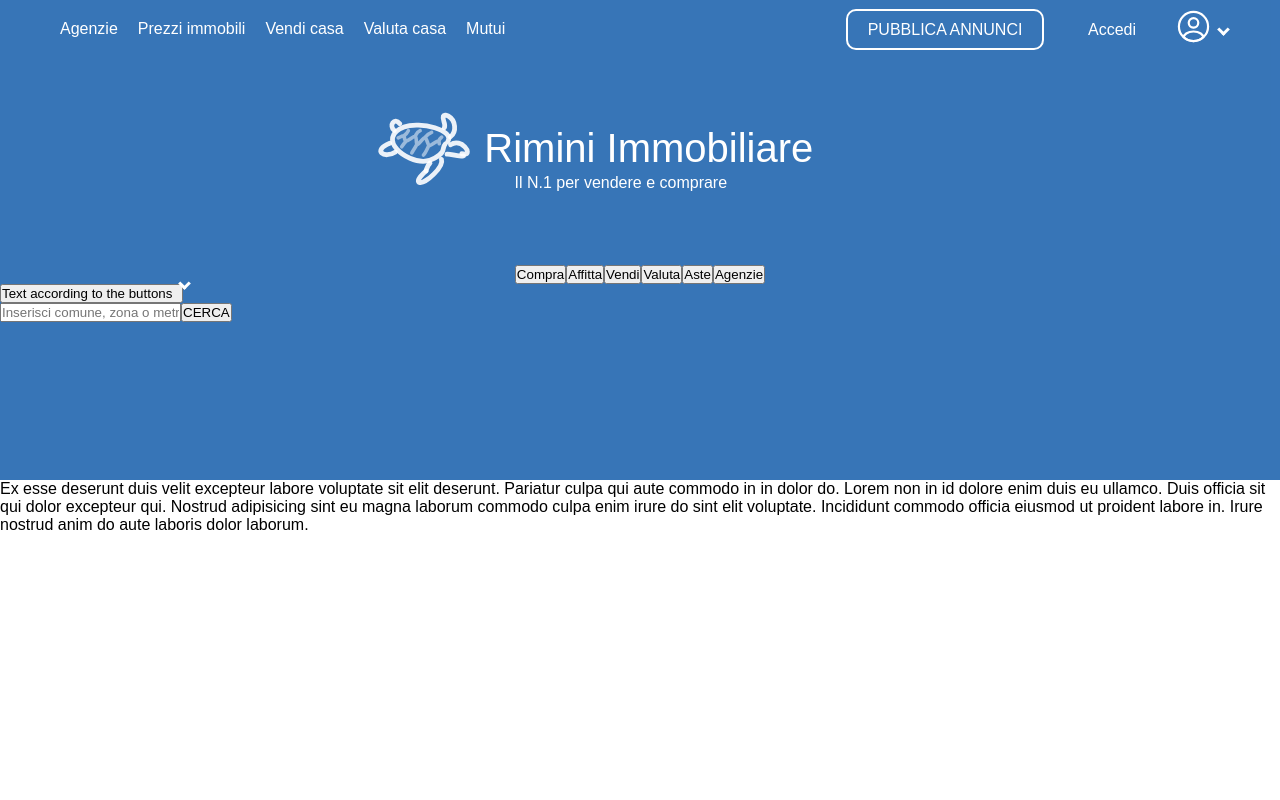
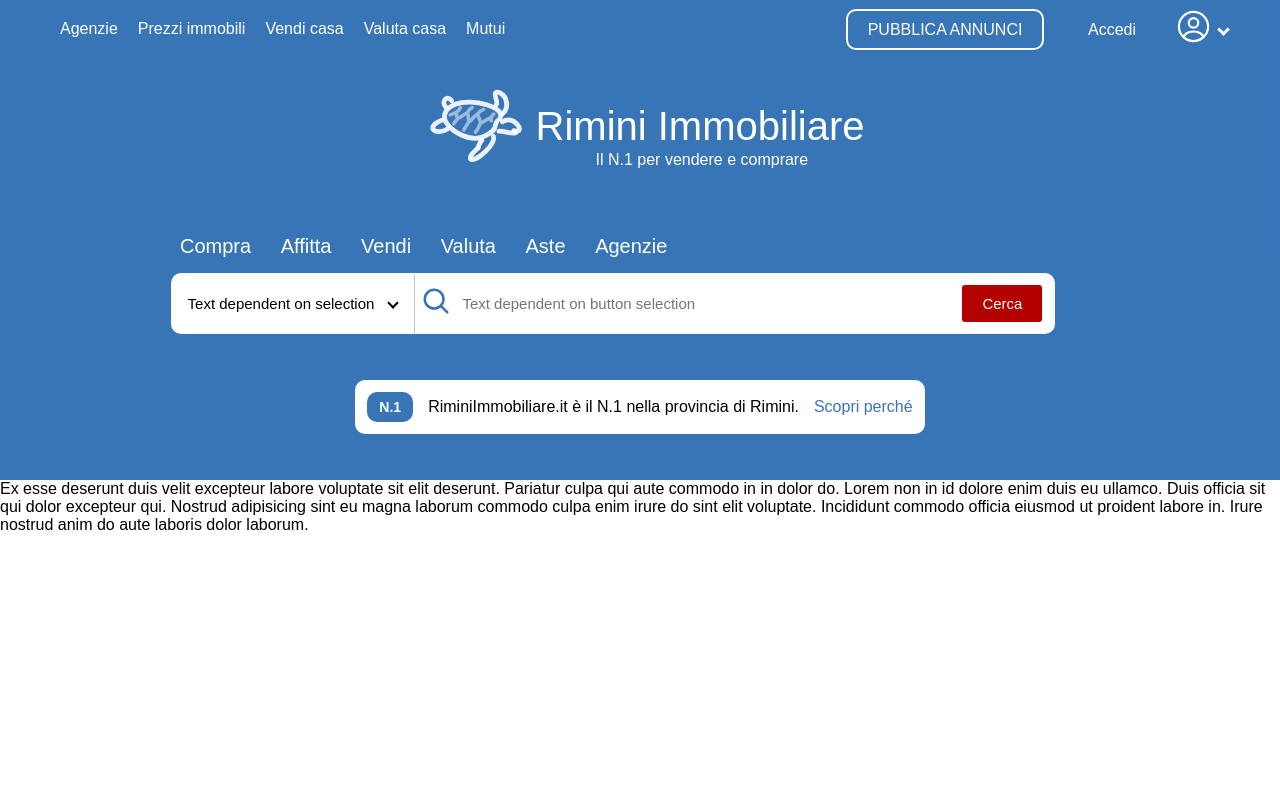
Before and after one commit to marc-alzapiedi/RiminiImmobiliare_client, a React (Create React App) app: page / in a window 1280 px wide. Shown: the top 800 px of the page. Built offline with nearby package versions, Linux system fonts and the light colour scheme; the HTML template or start-up script is replaced by a standard one.

Commit message:
Made progress on the front page

```diff
--- /dev/null
+++ b/src/Icons/ArrowDown.js
@@ -0,0 +1,10 @@
+
+
+const ArrowDown = ({rotateArrow, condition_1, condition_2}) => {
+    // console.log(rotateArrow, condition_1, condition_2)
+    return (
+        <i className = {rotateArrow ? condition_1 : condition_2}></i>
+    )
+}
+
+export default ArrowDown
--- /dev/null
+++ b/src/Icons/Search.js
@@ -0,0 +1,9 @@
+const Search = () => {
+    return (
+        <svg xmlns="http://www.w3.org/2000/svg" width="30px" height="30px" viewBox="0 0 24 24" fill="none">
+        <path d="M15.7955 15.8111L21 21M18 10.5C18 14.6421 14.6421 18 10.5 18C6.35786 18 3 14.6421 3 10.5C3 6.35786 6.35786 3 10.5 3C14.6421 3 18 6.35786 18 10.5Z" stroke="#004fa4c8" strokeWidth="2" strokeLinecap="round" strokeLinejoin="round"/>
+        </svg>
+    )
+}
+
+export default Search
--- /dev/null
+++ b/src/components/GridSpacer/index.js
@@ -0,0 +1,9 @@
+const GridSpacer = () => {
+    return (
+        <div>
+
+        </div>
+    )
+}
+
+export default GridSpacer
--- a/src/components/Logo/index.js
+++ b/src/components/Logo/index.js
@@ -3,7 +3,7 @@ import Turtle from "../../Icons/Turtle"
 
 const Logo = () => {
     return (
-        <main>
+        <div className="Logo">
             <Link>
                 <Turtle />
                 Rimini Immobiliare
@@ -11,7 +11,7 @@ const Logo = () => {
             <Link>
                 Il N.1 per vendere e comprare
             </Link>
-        </main>
+        </div>
     )
 }
 
--- a/src/pages/main/main.js
+++ b/src/pages/main/main.js
@@ -1,6 +1,5 @@
 import './style.css'
 import ProfileIcon from '../../Icons/ProfileIcon'
-import Turtle from '../../Icons/Turtle'
 import Container from '../../components/Container'
 import Messagge from '../../Icons/Message'
 import Heart from '../../Icons/Heart'
@@ -10,20 +9,43 @@ import Clock from '../../Icons/Clock'
 import SellHouse from '../../Icons/SellHouse'
 import Scale from '../../Icons/Scale'
 import Plus from '../../Icons/Plus'
-import { Link } from 'react-router-dom'
+import GridSpacer from '../../components/GridSpacer'
 import { useState } from 'react'
 import Menu from '../../components/Menu'
 import MenuItem from '../../components/Menu/MenuItem'
 import Logo from '../../components/Logo'
+import ArrowDown from '../../Icons/ArrowDown'
+import Search from '../../Icons/Search'
+import { Link } from 'react-router-dom'
 
 const Main = () => {
 
     const [loginMenu, setLoginMenu] = useState(false)
-    const [rotateArrow, setRotateArrow] = useState(false)
+    const [rotateLoginArrow, setLoginArrow] = useState(false)
+    const [rotateSearchArrow, setSearchArrow] = useState (false)
 
-    const handleDropdown = () => {
+    const between = (x, min, max) => {
+        return x >= min && x <= max
+    }
+
+    const handleDropdown = (event) => {
+        // console.log(event.clientX, event.clientY)
+
+        if (event.clientX > 1100 && event.clientY < 60){
+            setLoginArrow(!rotateLoginArrow)
             setLoginMenu(!loginMenu)
-        setRotateArrow(!rotateArrow)
+
+        }
+
+        // if (event.clientX < 200 && between(event.clientY, 250, 350)){
+        //     setSearchArrow(!rotateSearchArrow)
+
+        // }
+
+    }
+
+    const handleSearchMenu = () => {
+
     }
 
 
@@ -47,13 +69,14 @@ const Main = () => {
                             <a href='https://www.w3schools.com/css/css_pseudo_classes.asp' className='logIns'> Accedi</a>
                             <button className='logIns' onClick={handleDropdown}>
                                 <ProfileIcon />
-                                <i className = {rotateArrow ?`arrow down up` : `arrow down`}></i>
+                                {/* <i className = {rotateLoginArrow ?`arrow down up` : `arrow down`}></i> */}
+
+                                <ArrowDown rotateArrow = {rotateLoginArrow} condition_1 = {'arrow down up'} condition_2 = {'arrow down'}/>
+
                             </button>
                         </nav>
 
-                        <div>
-
-                        </div>
+                        <GridSpacer />
 
                         {loginMenu &&
 
@@ -83,67 +106,57 @@ const Main = () => {
 
                     </header>
 
-
                     <Logo />
 
-                    <form>
                     <nav>
+                        <div className='searchBar-Menu'>
                             <button>Compra</button>
                             <button>Affitta</button>
                             <button>Vendi</button>
                             <button>Valuta</button>
                             <button>Aste</button>
                             <button>Agenzie</button>
-                        </nav>
+                        </div>
+
 
                         <div className='searchBar'>
-                            <div className='dropdown'>
-                                <button  className='dropbtn'>
-                                    Text according to the buttons
-                                    <i className='arrow down'></i>
+
+                            <Search />
+                            <button onClick={handleDropdown}>
+                                Text dependent on selection
+                                <ArrowDown rotateArrow = {rotateSearchArrow} condition_1 = {'arrow up down'} condition_2 = {'arrow down'}/>
                             </button>
-                                {/* <form id='myDropdown' className='dropdown-content'>
+                            <input type='text' placeholder='Text dependent on button selection'/>
+
                             <button>
-                                        Case - Appartamenti
-                                        <input type='radio' id='case' name='first_dropdwn' value={"Case - Appartamenti"}></input>
-                                        <i className='arrow down'></i>
+                                Cerca
                             </button>
-                                    <br/>
-                                    <button>
-                                        Nuove costruzioni
-                                        <input type='radio' id='costruzioni' name='second_dropdwn' value={"Nuove - costruzioni"}></input>
-                                        <i className='arrow down'></i>
-                                    </button>
-                                    <br/>
-                                    <label htmlFor='garage'>Garage - Posti auto</label>
-                                    <input type='radio' id='garage' name='third-dropdwn' value={"Garage - Posti auto"}></input>
-                                    <br/>
-                                    <label htmlFor='palazzi'>Palazzi - Edifici</label>
-                                    <input type='radio' id='palazzi' name='fourth-dropdwn' value={"Palazzi - Edifici"}></input>
-                                    <br />
-                                    <label htmlFor='uffici'>Uffici - Coworking</label>
-                                    <input type='radio' id='uffici' name='fifth-dropdwn' value={"Uffici - Coworking"}></input>
-                                    <br />
-                                    <label htmlFor='negozi'>Negozi - Locali commerciali</label>
-                                    <input type='radio' id='negozi' name='sixth-dropdwn' value={"Negozi - Locali commerciali"}></input>
-                                    <br />
-                                    <label htmlFor='magazzini'>Magazzini - Depositi</label>
-                                    <input type='radio' id='magazzini' name='seventh-dropdwn' value={"Magazzini - Depositi"}></input>
-                                    <br />
-                                    <label htmlFor='Capannoni'>Capannoni</label>
-                                    <input type='radio' id='capannoni' name='eigth-dropdwn' value={"Caponnoni"}></input>
-                                    <br />
-                                    <label htmlFor='terreni'>Terreni</label>
-                                    <input type='radio' id='terreni' name='sixth-dropdwn' value={"Terreni"}></input>
-                                </form> */}
+
+
+
+
                         </div>
-                            <input type='text' name='search' placeholder='Inserisci comune, zona o metro' />
-                            <button>CERCA</button>
+
+                        <div className='searchBar-Label'>
+
+                            <p>
+                                N.1
+                            </p>
+
+                            <p>
+
+                                RiminiImmobiliare.it è il N.1 nella provincia di Rimini.
+                            </p>
+
+                            <Link>
+                                Scopri perché
+                            </Link>
+
                         </div>
 
 
 
-                    </form>
+                    </nav>
 
                 </section>
 
--- a/src/pages/main/style.css
+++ b/src/pages/main/style.css
@@ -12,7 +12,7 @@
 
 .top-header{
     display: grid;
-    grid-template-rows: 50px 1fr 1fr;
+    grid-template-rows: 50px 170px 1fr;
     background-color: #004fa4c8;
 }
 
@@ -30,6 +30,14 @@ header{
     position: relative;
     bottom: 10px;
     left: 8px;
+}
+
+.searchBar > button > .arrow{
+    border: solid black;
+    border-width: 0 2px 2px 0;
+    position: static;
+    margin: 2px;
+    margin-left: 15px;
 }
 
 .down {
@@ -172,13 +180,13 @@ header{
     text-decoration: underline;
 }
 
-main {
+.Logo {
     display: grid;
     align-content: center;
-    justify-content: center;
+    justify-self: center;
 }
 
-main > a:first-child{
+.Logo > a:first-child{
     display: grid;
     grid-template-columns: 120px 328.95px;
     align-items: center;
@@ -186,20 +194,118 @@ main > a:first-child{
     color: white;
     font-size: 40px;
     position: relative;
-    right: 4vw;
-
+    justify-self: center;
 }
 
-main > a:last-child{
+.Logo > a:last-child{
     text-decoration: none;
     color: white;
     position: relative;
-    left: 99px;
+    left: 180px;
     bottom: 35px;
     width: 250px;
 }
 
+.top-header > nav{
+    display: grid;
+    grid-template-rows: min-content min-content;
+}
 
-form > nav{
+.searchBar-Menu, .searchBar{
     text-align: center;
 }
+
+.searchBar-Menu{
+    margin-right: 33.8vw;
+}
+
+.searchBar-Menu > button{
+    background-color: transparent;
+    border: solid 2px transparent;
+    padding: 1vw;
+    font-size: 20px;
+    color: white;
+    border-top-left-radius: 10px;
+    border-top-right-radius: 10px;
+}
+
+.searchBar-Menu > button:hover{
+    cursor: pointer;
+    background-color: #86b5ea80;
+}
+
+.searchBar > button, .searchBar > input{
+    background-color: white;
+    border: 2px solid white;
+    padding: 20px 15px 20px 15px;
+    font-size: 15px;
+}
+
+.searchBar > button:nth-child(2){
+    border-top-left-radius: 10px;
+    border-bottom-left-radius: 10px;
+    border-right: 1px solid rgb(197, 197, 197);
+
+}
+
+.searchBar > button:last-child{
+    position: relative;
+    border-radius: 5px;
+    background-color: rgb(181, 0, 0);
+    color: white;
+    right: 95px;
+    padding: 10px 20px 10px 20px
+}
+
+.searchBar > input{
+    width: 50vw;
+    border-top-right-radius: 10px;
+    border-bottom-right-radius: 10px;
+    text-indent: 30px;
+}
+
+.searchBar > input:focus{
+    outline: none;
+}
+
+.searchBar > svg{
+    position: relative;
+    left: 280px;
+    top: 7px;
+    background-color: white;
+
+}
+
+.searchBar-Label{
+    display: grid;
+    grid-template-columns: max-content max-content max-content;
+    gap: 15px;
+    background-color: white;
+    height: fit-content;
+    width: fit-content;
+    align-self: center;
+    justify-self: center;
+    padding: 10px;
+    border: 2px solid transparent;
+    border-radius: 10px;
+    align-items: center;
+}
+
+.searchBar-Label > p:first-child{
+    padding: 5px 10px 5px 10px;
+    background-color: #004fa4c8;
+    color: white;
+    border: 2px solid transparent;
+    border-radius: 10px;
+    font-size: 14px;
+    font-weight: 600;
+}
+
+.searchBar-Label > a{
+    text-decoration: none;
+    color: #004fa4c8;
+}
+
+.searchBar-Label > a:hover{
+    text-decoration: underline;
+}
```
Lines whose indentation alone changed are shown as unchanged.
